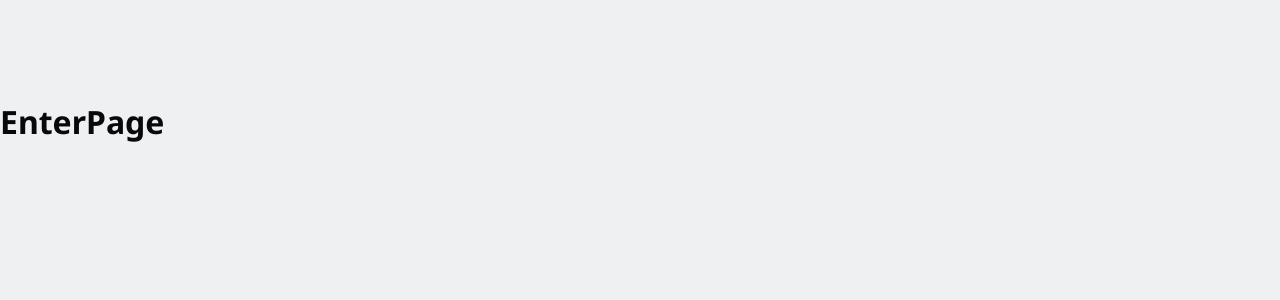
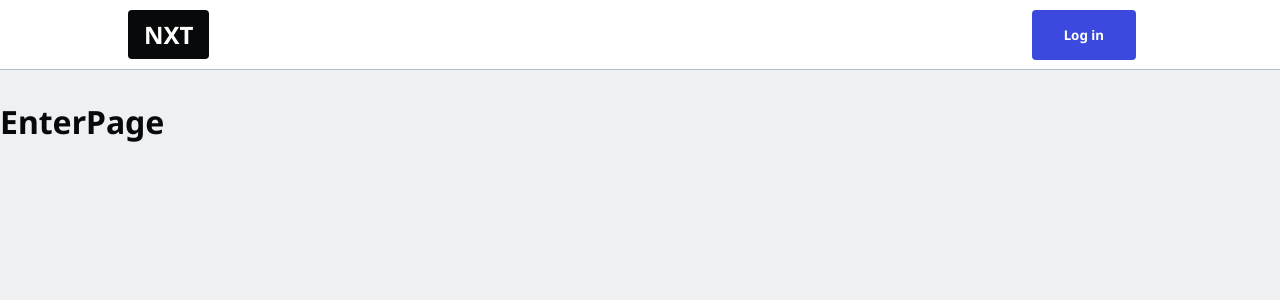
Before and after one commit to marufsiddiqui/next-firebase, a Next.js app: page /enter in a window 1280 px wide. Shown: the top 300 px of the page. Built offline with nearby package versions, Linux system fonts and the light colour scheme.

Commit message:
Add some components

```diff
--- a/components/Navbar.tsx
+++ b/components/Navbar.tsx
@@ -0,0 +1,46 @@
+import Link from 'next/link';
+
+export default function Navbar() {
+  const user = null;
+  const username = null;
+
+  return (
+    <nav className="navbar">
+      <ul>
+        <li>
+          <Link href="/">
+            <button className="btn-logo">NXT</button>
+          </Link>
+        </li>
+
+        {/* user is signed-in and has username */}
+        {username && (
+          <>
+            {/*<li className="push-left">*/}
+            {/*  <button onClick={signOut}>Sign Out</button>*/}
+            {/*</li>*/}
+            <li>
+              <Link href="/admin">
+                <button className="btn-blue">Write Posts</button>
+              </Link>
+            </li>
+            <li>
+              <Link href={`/${username}`}>
+                <img src={user?.photoURL || '/hacker.png'} />
+              </Link>
+            </li>
+          </>
+        )}
+
+        {/* user is not signed OR has not created username */}
+        {!username && (
+          <li>
+            <Link href="/enter">
+              <button className="btn-blue">Log in</button>
+            </Link>
+          </li>
+        )}
+      </ul>
+    </nav>
+  );
+}
--- a/pages/_app.tsx
+++ b/pages/_app.tsx
@@ -1,8 +1,13 @@
 import '../styles/globals.css';
 import type { AppProps } from 'next/app';
+import Navbar from '../components/Navbar';
 
 function MyApp({ Component, pageProps }: AppProps) {
-  return <Component {...pageProps} />;
+  return (
+    <>
+      <Navbar /> <Component {...pageProps} />
+    </>
+  );
 }
 
 export default MyApp;
--- a/pages/index.tsx
+++ b/pages/index.tsx
@@ -1,5 +1,6 @@
 import type { NextPage } from 'next';
 import Link from 'next/link';
+import Loader from '../components/Loader';
 
 const Home: NextPage = () => {
   return (
@@ -14,6 +15,7 @@
         <a>Mars profile</a>
       </Link>
       Index
+      <Loader show />
     </div>
   );
 };
```
Also changed, not shown: components/Loader.tsx (added, +7 -0 lines).
